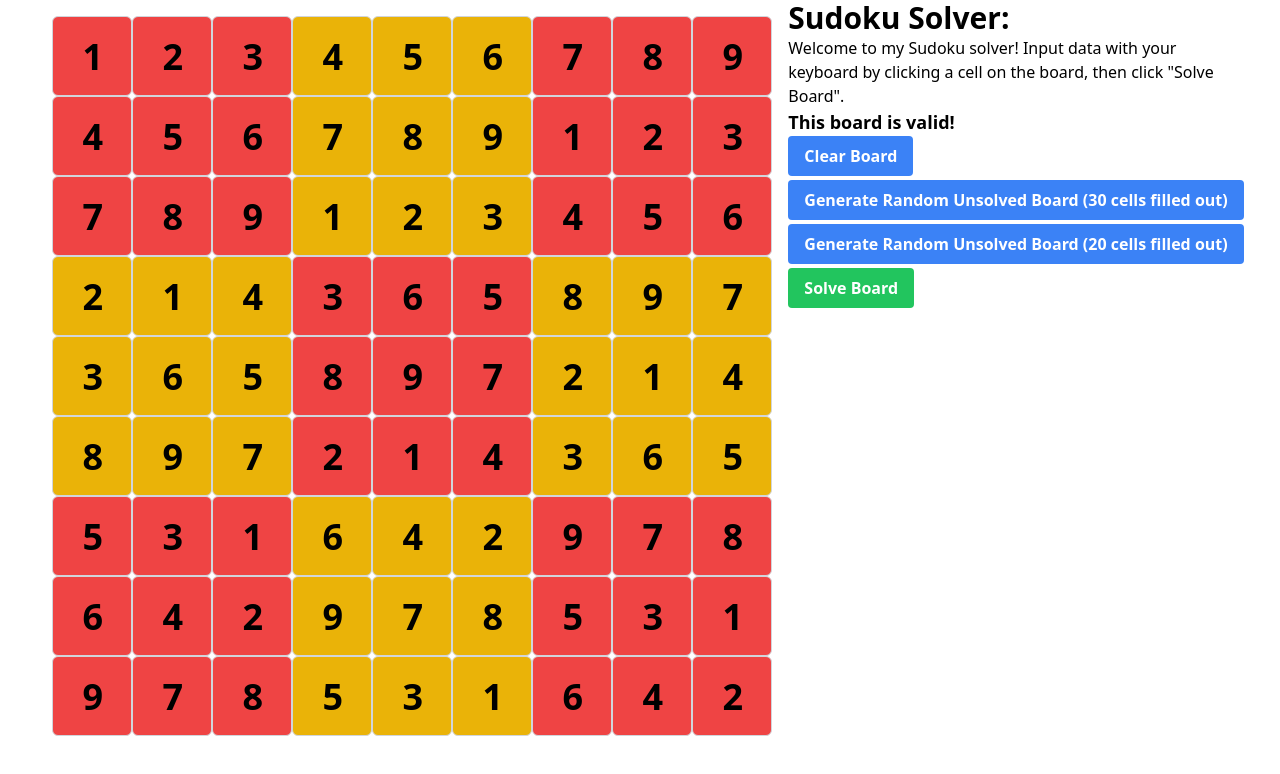
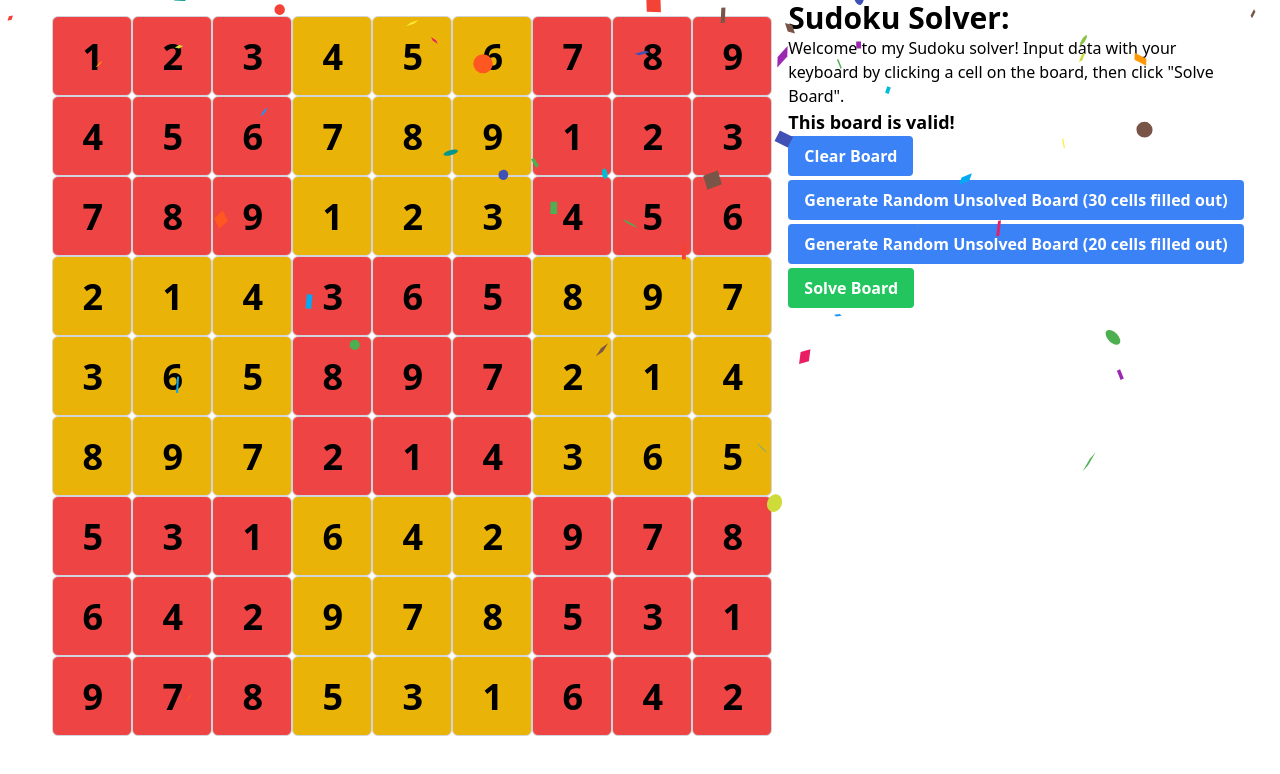
Before and after one commit to nf-projects/ap-sudoku-solver, a Next.js app: page / in a window 1280 px wide. Both pictures are taken after a click on the button "Solve Board". Shown: the top 774 px of the page. Built offline with nearby package versions, Linux system fonts and the light colour scheme.

Commit message:
add confettiu on solve

```diff
--- a/package.json
+++ b/package.json
@@ -16,7 +16,9 @@
     "eslint-config-next": "13.2.4",
     "next": "13.2.4",
     "react": "18.2.0",
+    "react-confetti": "^6.1.0",
     "react-dom": "18.2.0",
+    "react-use": "^17.4.0",
     "typescript": "5.0.2"
   },
   "devDependencies": {
--- a/pages/index.tsx
+++ b/pages/index.tsx
@@ -1,5 +1,8 @@
+/* eslint-disable react/no-unescaped-entities */
 import {useEffect, useState} from "react";
 import {generateRandomBoard, isBoardValid, solveBoard} from "@/util/SudokuUtil";
+import { useWindowSize } from "react-use";
+import Confetti from 'react-confetti'
 
 interface CellProps {
     index: number;
@@ -78,10 +81,13 @@ export interface SudokuCellData {
 }
 
 export default function Home() {
+    const { width, height } = useWindowSize()
 
     const [board, setBoard] = useState<SudokuCellData[]>([]);
+    const [confettiOn, setConfettiOn] = useState<boolean>(false);
 
-    // initialize the board on first render
+    // When the program initially loads, the board is populated with null
+    // values to create an empty board:
     useEffect(() => {
         let newBoard: SudokuCellData[] = [];
         for (let i = 0; i < 81; i++) {
@@ -90,6 +96,7 @@ export default function Home() {
         setBoard(newBoard);
     }, []);
 
+    // updates a given board value
     function updateBoardValue(index: number, value: number | null) {
         const newBoard = [...board];
         const cell = newBoard.find((cell) => cell.index === index);
@@ -175,6 +182,10 @@ export default function Home() {
 
                                 if (result) {
                                     setBoard(result);
+                                    setConfettiOn(true);
+                                    setTimeout(() => {
+                                        setConfettiOn(false);
+                                    }, 5000);
                                 } else {
                                     alert("No solution found!");
                                 }
@@ -184,6 +195,7 @@ export default function Home() {
                     </li>
                 </ul>
             </div>
+            {confettiOn && <Confetti width={width} height={height}/>}
         </div>
     );
 }
```
Also changed, not shown: 2 other files (tests, documents, lock files or other folders).
